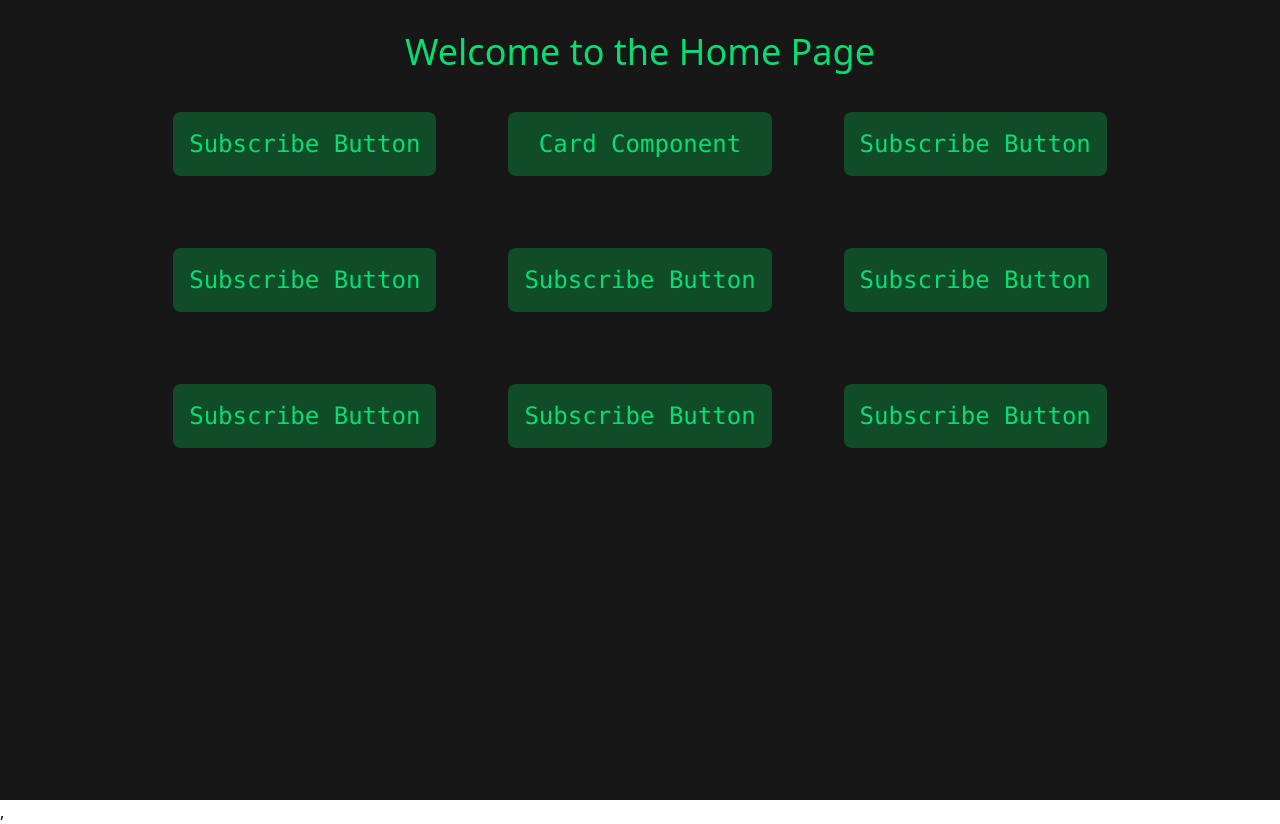
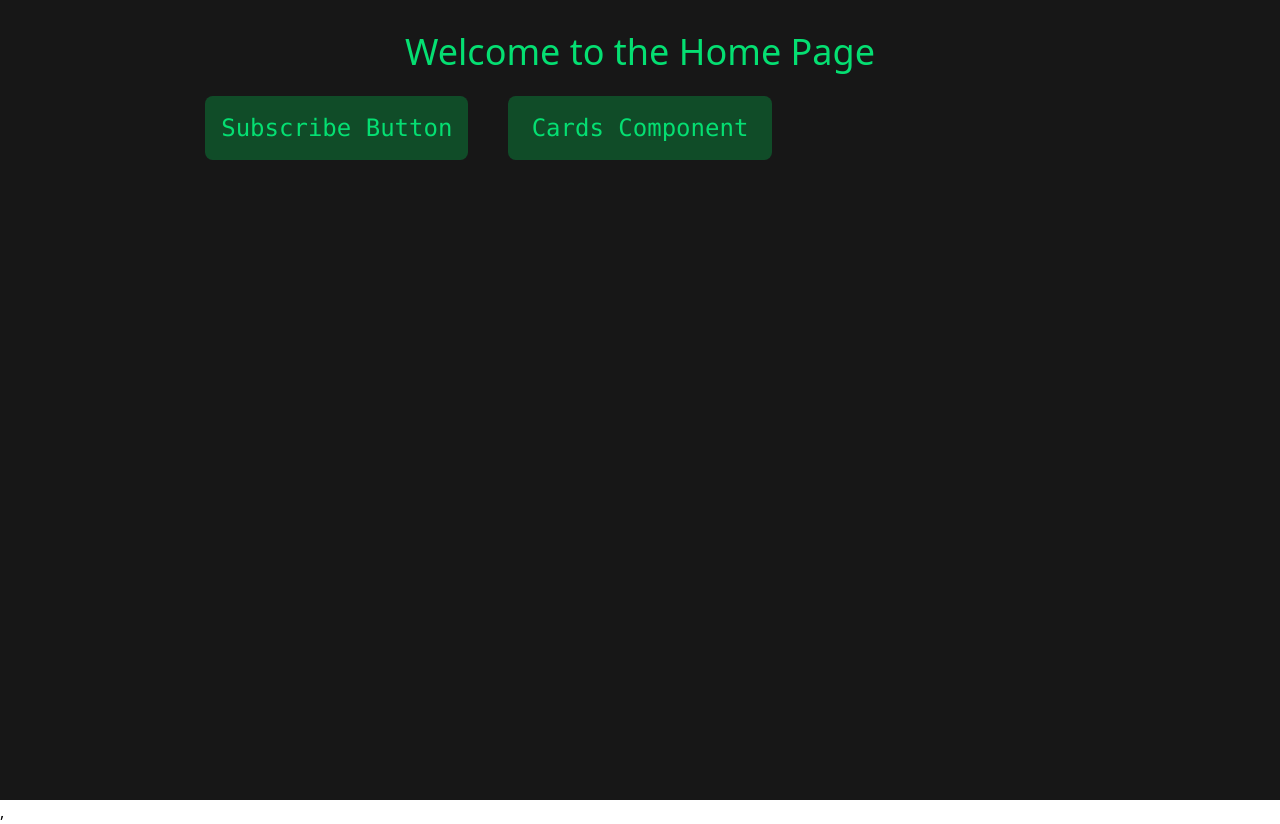
Before and after one commit to rjv01/FramerMotionProjects, a React (Vite) app: page / in a window 1280 px wide. Built offline with nearby package versions, Linux system fonts and the light colour scheme.

Commit message:
adding card1

```diff
--- a/src/components/Card.tsx
+++ b/src/components/Card.tsx
@@ -1,30 +1,59 @@
 import { MessageSquareText, X } from "lucide-react"
 import { useState } from "react";
-import { motion } from "framer-motion";
+import { motion,AnimatePresence } from "framer-motion";
 
 function Card() {
     const [open,setOpen] = useState(true);
     return (
         <div className="min-h-screen flex justify-center items-center">
+            <AnimatePresence>
             {open && (
-                <div className="flex flex-col justify-center items-center h-155 w-102 bg-white border rounded-lg">
+                <motion.div
+                    exit={{
+                        opacity:0,
+                        scale:0.98,
+                        filter:"blu(10px)"
+                    }}
+                    transition={{
+                        duration:0.3,
+                        ease:"easeInOut"
+                    }}
+                    className="flex flex-col justify-center items-center h-155 w-102 bg-white border border-neutral-300 rounded-lg
+                    shadow-[0_1px_1px_rgba(0,0,0,0.5),0_4px_6px_rgba(34,42,53,0.04),0_24px_68px_rgba(47,48,55,0.05),0_2px_3px_rgba(0,0,0,0.04)]"
+                >
                     {/* <div className="flex flex-col p-4"> */}
                         <h1 className="font-bold text-2xl text-neutral-700">Raj UI Components</h1>
                         <p className="mt-3 text-neutral-500">A collection of beautiful UI components.Life is ENJOY</p>
                         <div
-                            className="flex justify-center items-center w-25 h-12 gap-4 px-4 mt-3 border"
+                            className="flex justify-center items-center w-25 h-12 gap-4 px-4 mt-3 border border-neutral-200 rounded-2xl cursor-pointer duration-150 shadow-[0_1px_1px_rgba(0,0,0,0.5),0_4px_6px_rgba(34,42,53,0.04),0_24px_68px_rgba(47,48,55,0.05),0_2px_3px_rgba(0,0,0,0.04)]"
                             onClick={() => setOpen(false)}
                         >
-                            <button className="">Rjv01</button>
+                            <button>Rjv01</button>
                             <X className="w-6 h-6"></X>
                         </div>
                     {/* </div> */}
-                    <motion.div
+                    <div
                         style={{
 
                         }}
-                        className="flex flex-col items-center bg-green-500 h-105 w-90 rounded-lg divide-y p-4 m-6">
-                        <div className="flex items-center gap-4 p-6">
+                        className="relative flex flex-col items-center bg-gray-100 border border-dashed border-neutral-200 h-105 w-90 rounded-lg p-4 m-6 shadow-[0_1px_1px_rgba(0,0,0,0.5),0_4px_6px_rgba(34,42,53,0.04),0_24px_68px_rgba(47,48,55,0.05),0_2px_3px_rgba(0,0,0,0.04)]">
+                        <motion.div
+                            initial={{
+                                opacity: 0,
+                                scale:0.98,
+                                filter:"blur(10px)"
+                            }}
+                            whileHover={{
+                                opacity:1,
+                                scale:1.05,
+                                filter:"blur(0px)"
+                            }}
+                            transition={{
+                                duration:0.3,
+                                ease:"easeInOut"
+                            }}
+                            className="absolute inset-0 h-full w-full bg-white rounded-lg divide-y divide-neutral-200 border border-neutral-200">
+                            <div className="flex items-center gap-4 p-6 ">
                                 <div className="bg-yellow-500 p-2 rounded-lg">
                                     <MessageSquareText className="h-7 w-6"/>
                                 </div>
@@ -62,7 +91,9 @@ function Card() {
                             </div>
                         </motion.div>
                     </div>
+                </motion.div>
             )}
+            </AnimatePresence>
         </div>
     );
 }
--- a/src/components/Home.tsx
+++ b/src/components/Home.tsx
@@ -1,22 +1,34 @@
+import { motion } from "framer-motion";
 
 function Home() {
+  const links = [
+    { href: "/subscribe", label: "Subscribe Button" },
+    { href: "/card", label: "Cards Component" },
+  ];
+
   return (
-    <div className='min-h-screen flex flex-col items-center bg-neutral-900'>
-        <h1 className='text-4xl text-green-400 mt-8'>
-            Welcome to the Home Page</h1>
-        <div className="font-mono grid grid-cols-3 gap-10 justify-center items-center m-6 text-white text-2xl">
-            <a href="/subscribe" className="text-green-400 bg-green-500/30 hover:text-green-300 transition-colors duration-200 p-4 m-4 text-center rounded-lg">Subscribe Button</a>
-            <a href="/Card" className="text-green-400 bg-green-500/30 hover:text-green-300 transition-colors duration-200 p-4 m-4 text-center rounded-lg">Card Component</a>
-            <a href="/subscribe" className="text-green-400 bg-green-500/30 hover:text-green-300 transition-colors duration-200 p-4 m-4 text-center rounded-lg">Subscribe Button</a>
-            <a href="/subscribe" className="text-green-400 bg-green-500/30 hover:text-green-300 transition-colors duration-200 p-4 m-4 text-center rounded-lg">Subscribe Button</a>
-            <a href="/subscribe" className="text-green-400 bg-green-500/30 hover:text-green-300 transition-colors duration-200 p-4 m-4 text-center rounded-lg">Subscribe Button</a>
-            <a href="/subscribe" className="text-green-400 bg-green-500/30 hover:text-green-300 transition-colors duration-200 p-4 m-4 text-center rounded-lg">Subscribe Button</a>
-            <a href="/subscribe" className="text-green-400 bg-green-500/30 hover:text-green-300 transition-colors duration-200 p-4 m-4 text-center rounded-lg">Subscribe Button</a>
-            <a href="/subscribe" className="text-green-400 bg-green-500/30 hover:text-green-300 transition-colors duration-200 p-4 m-4 text-center rounded-lg">Subscribe Button</a>
-            <a href="/subscribe" className="text-green-400 bg-green-500/30 hover:text-green-300 transition-colors duration-200 p-4 m-4 text-center rounded-lg">Subscribe Button</a>
-        </div>
+    <div className="min-h-screen flex flex-col items-center bg-neutral-900">
+      <h1 className="text-4xl text-green-400 mt-8">
+        Welcome to the Home Page
+      </h1>
+
+      <div
+        className="font-mono grid grid-cols-3 gap-10 m-6 text-white text-2xl"
+      >
+        {links.map((link, i) => (
+          <motion.a
+            key={i}
+            href={link.href}
+            whileHover={{ scale: 1.05 }}
+            whileTap={{ scale: 0.95 }}
+            className="text-green-400 bg-green-500/30 hover:text-green-300 p-4 rounded-lg text-center"
+          >
+            {link.label}
+          </motion.a>
+        ))}
+      </div>
     </div>
-  )
+  );
 }
 
-export default Home
+export default Home;
```
Lines whose indentation alone changed are shown as unchanged.
